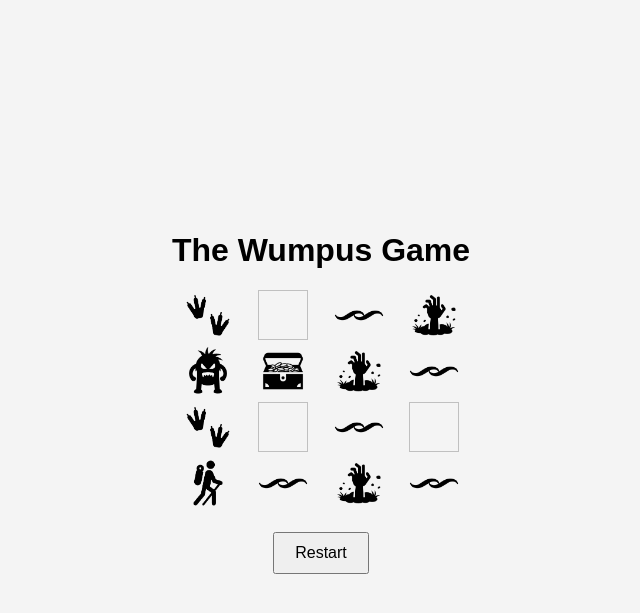
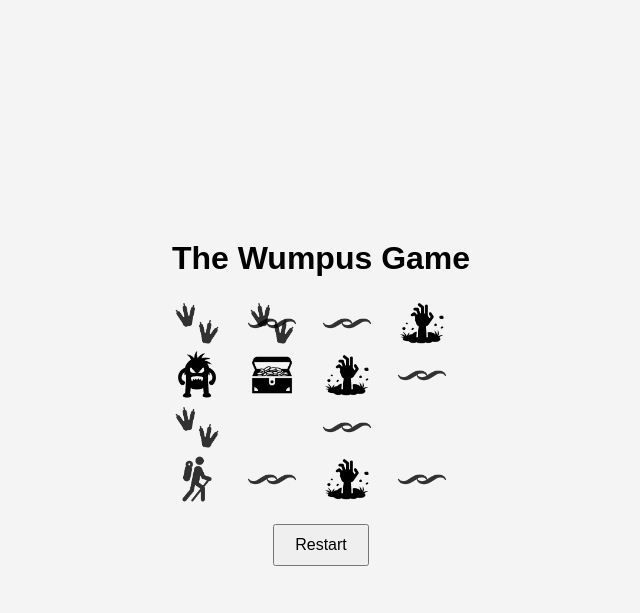
Before and after one commit to leopoldforkl/wumpus_world, a Flask app: page / in a window 1280 px wide. Shown: the top 613 px of the page, without its empty margins (319-959 px from the left). Run offline with Flask 3, Linux system fonts and the light colour scheme.

Commit message:
better vizualization

```diff
--- a/app.py
+++ b/app.py
@@ -15,14 +15,14 @@
 ])
 
 breeze = np.array([
-    [0, 0, 1, 0],
+    [0, 1, 1, 0],
     [0, 1, 0, 1],
     [0, 0, 1, 0],
     [0, 1, 0, 1]
 ])
 
 feet = np.array([
-    [1, 0, 0, 0],
+    [1, 1, 0, 0],
     [0, 1, 0, 0],
     [1, 0, 0, 0],
     [0, 0, 0, 0]
@@ -33,6 +33,13 @@
     [0, 0, 0, 0],
     [0, 0, 0, 0],
     [1, 0, 0, 0]
+])
+
+mask = np.array([
+    [1, 1, 1, 1],
+    [1, 1, 1, 1],
+    [1, 1, 1, 1],
+    [0, 1, 1, 1]
 ])
 
 
--- a/static/styles.css
+++ b/static/styles.css
@@ -28,3 +28,33 @@
     font-size: 16px;
     cursor: pointer;
 }
+
+.cell {
+    position: relative; /* Allows stacking of elements */
+    width: 50px;
+    height: 50px;
+}
+
+.cell img {
+    position: absolute; /* Positions images within the cell */
+    top: 0;
+    left: 0;
+    width: 50px;
+    height: 50px;
+}
+
+/* Z-index layering rules */
+.cell img.background {
+    z-index: 1; /* Breeze and Feet */
+    opacity: 0.8; /* Semi-transparent for background elements */
+}
+
+.cell img.middle {
+    z-index: 2; /* Wumpus, Gold, and Pit overwrite background */
+    opacity: 1; /* Fully opaque for middle layer elements */
+}
+
+.cell img.foreground {
+    z-index: 3; /* Agent always on top */
+    opacity: 0.8; /* Semi-transparent for visual blending */
+}
```
Also changed, not shown: static/script.js (+40 -8 lines).
